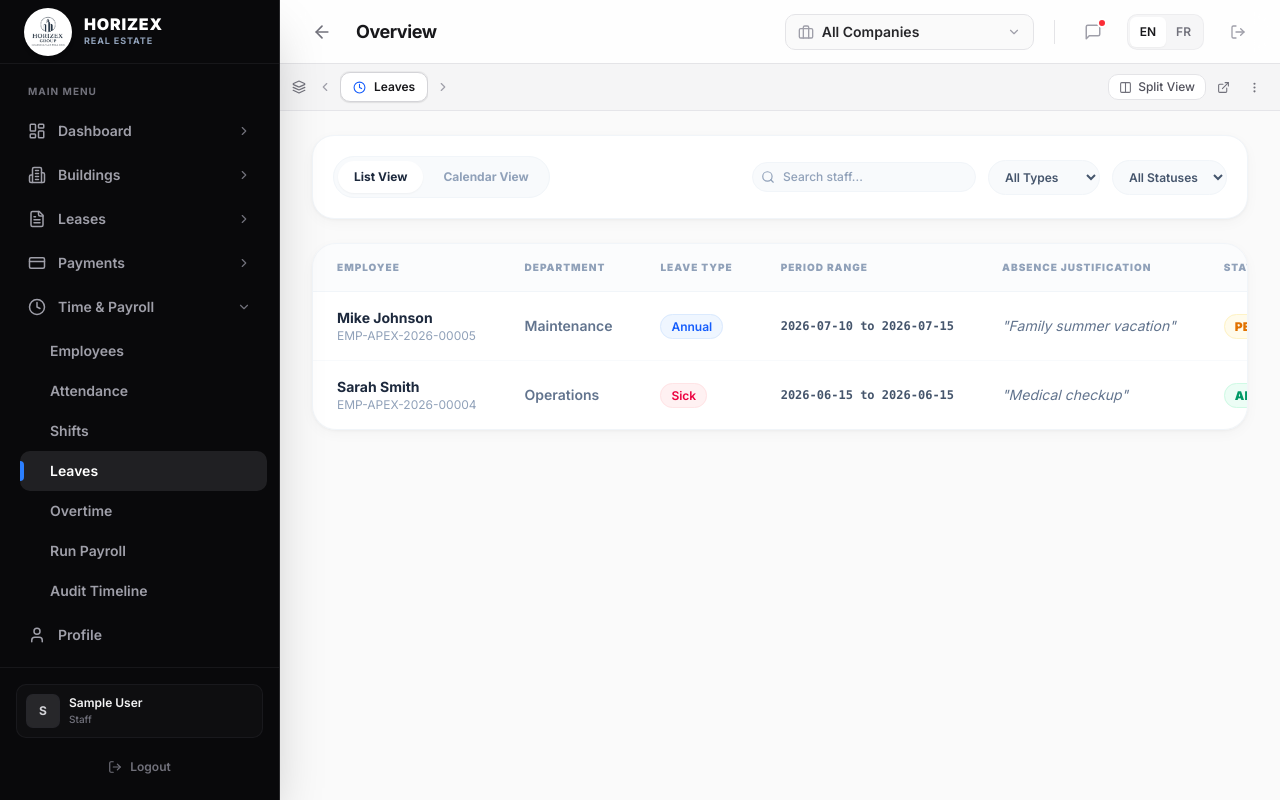
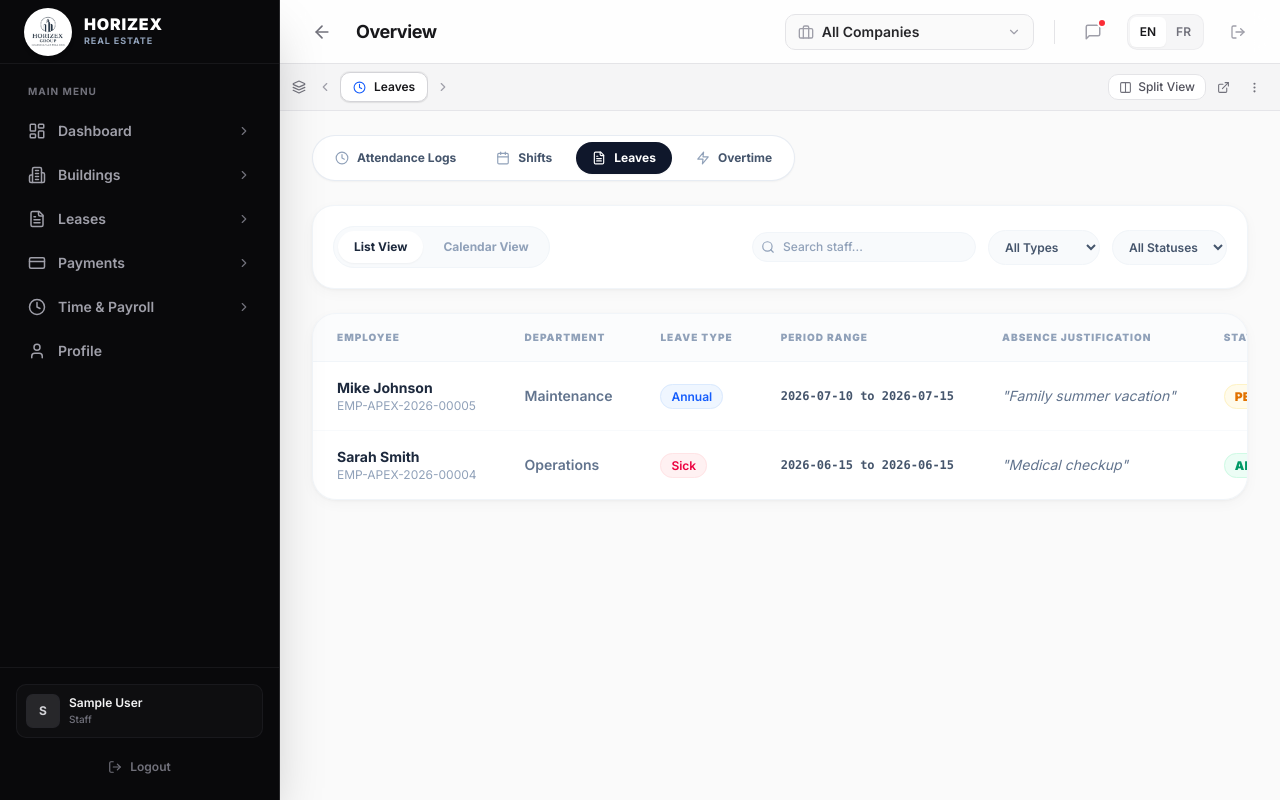
Before and after one commit to Saif-Siddiqui16/horizex_property, a React (Vite) app: page /payroll/leaves in a window 1280 px wide. Built offline with nearby package versions, Linux system fonts and the light colour scheme; sample sign-in values are in the browser's storage.

Commit message:
Time-and-payroll

```diff
--- a/src/App.jsx
+++ b/src/App.jsx
@@ -209,9 +209,9 @@ function App() {
           <Route path="/payroll/dashboard" element={<PayrollDashboard />} />
           <Route path="/payroll/employees" element={<EmployeeDirectory />} />
           <Route path="/payroll/attendance" element={<AttendanceManagement />} />
-          <Route path="/payroll/shifts" element={<ShiftManagement />} />
-          <Route path="/payroll/leaves" element={<LeaveManagement />} />
-          <Route path="/payroll/overtime" element={<OvertimeTracking />} />
+          <Route path="/payroll/shifts" element={<AttendanceManagement defaultTab="shifts" />} />
+          <Route path="/payroll/leaves" element={<AttendanceManagement defaultTab="leaves" />} />
+          <Route path="/payroll/overtime" element={<AttendanceManagement defaultTab="overtime" />} />
           <Route path="/payroll/run" element={<PayrollProcessing />} />
           <Route path="/payroll/timeline" element={<PayrollTimelinePage />} />
 
--- a/src/layouts/Sidebar.jsx
+++ b/src/layouts/Sidebar.jsx
@@ -128,9 +128,6 @@ const NAV_ITEMS = [
       { label: "Dashboard", tKey: "sidebar.payroll_dash", path: "/payroll/dashboard" },
       { label: "Employees", tKey: "sidebar.employees", path: "/payroll/employees" },
       { label: "Attendance", tKey: "sidebar.attendance", path: "/payroll/attendance" },
-      { label: "Shifts", tKey: "sidebar.shifts", path: "/payroll/shifts" },
-      { label: "Leaves", tKey: "sidebar.leaves", path: "/payroll/leaves" },
-      { label: "Overtime", tKey: "sidebar.overtime", path: "/payroll/overtime" },
       { label: "Run Payroll", tKey: "sidebar.run_payroll", path: "/payroll/run" },
       { label: "Audit Timeline", tKey: "sidebar.payroll_timeline", path: "/payroll/timeline" }
     ]
--- a/src/pages/payroll/AttendanceManagement.jsx
+++ b/src/pages/payroll/AttendanceManagement.jsx
@@ -1,14 +1,39 @@
 import React, { useState, useEffect } from 'react';
 
-import { Search, Calendar, Clock, Edit3, ShieldAlert } from 'lucide-react';
+import { Search, Calendar, Clock, Edit3, ShieldAlert, FileText, Zap } from 'lucide-react';
 import attendanceService from '../../services/attendanceService';
 import employeeService from '../../services/employeeService';
 import departmentService from '../../services/departmentService';
 import permissionService from '../../services/permissionService';
 import AttendanceTable from '../../components/payroll/AttendanceTable';
 import AttendanceTimeline from '../../components/payroll/AttendanceTimeline';
+import { useSearchParams } from 'react-router-dom';
+import { ShiftManagement } from './ShiftManagement';
+import { LeaveManagement } from './LeaveManagement';
+import { OvertimeTracking } from './OvertimeTracking';
 
-export const AttendanceManagement = () => {
+export const AttendanceManagement = ({ defaultTab = 'attendance' }) => {
+  const [searchParams, setSearchParams] = useSearchParams();
+  const urlTab = searchParams.get('tab');
+  const [activeTab, setActiveTab] = useState(urlTab || defaultTab);
+
+  useEffect(() => {
+    if (urlTab) {
+      setActiveTab(urlTab);
+    } else if (defaultTab) {
+      setActiveTab(defaultTab);
+    }
+  }, [urlTab, defaultTab]);
+
+  const handleTabChange = (key) => {
+    setActiveTab(key);
+    if (key === 'attendance') {
+      searchParams.delete('tab');
+      setSearchParams(searchParams);
+    } else {
+      setSearchParams({ tab: key });
+    }
+  };
 const [logs, setLogs] = useState([]);
   const [employees, setEmployees] = useState([]);
   const [departments, setDepartments] = useState([]);
@@ -128,10 +153,46 @@ const [logs, setLogs] = useState([]);
   };
 
   const canManage = permissionService.canManageAttendance();
+  const TABS = [
+    { key: 'attendance', label: 'Attendance Logs', icon: Clock },
+    { key: 'shifts', label: 'Shifts', icon: Calendar },
+    { key: 'leaves', label: 'Leaves', icon: FileText },
+    { key: 'overtime', label: 'Overtime', icon: Zap }
+  ];
 
   return (
     <>
-      <div className="flex flex-col gap-8">
+      <div className="flex flex-col gap-6">
+        {/* Navigation Tabs Bar */}
+        <div className="flex flex-wrap items-center gap-2 p-1.5 bg-white border border-slate-200/80 rounded-2xl shadow-sm w-fit">
+          {TABS.map(tab => {
+            const Icon = tab.icon;
+            const isActive = activeTab === tab.key;
+            return (
+              <button
+                key={tab.key}
+                type="button"
+                onClick={() => handleTabChange(tab.key)}
+                className={`flex items-center gap-2 px-4 py-2 rounded-xl text-xs font-bold transition-all cursor-pointer ${
+                  isActive
+                    ? 'bg-slate-900 text-white shadow-sm'
+                    : 'text-slate-600 hover:text-slate-900 hover:bg-slate-100 bg-transparent border-none'
+                }`}
+              >
+                <Icon size={14} className={isActive ? 'text-white' : 'text-slate-400'} />
+                <span>{tab.label}</span>
+              </button>
+            );
+          })}
+        </div>
+
+        {/* Tab Views */}
+        {activeTab === 'shifts' && <ShiftManagement />}
+        {activeTab === 'leaves' && <LeaveManagement />}
+        {activeTab === 'overtime' && <OvertimeTracking />}
+
+        {activeTab === 'attendance' && (
+          <div className="flex flex-col gap-8">
 
         {/* Filters Header bar */}
         <div className="flex flex-wrap items-center justify-between gap-4 bg-white border border-slate-100 rounded-3xl p-6 shadow-card">
@@ -206,7 +267,8 @@ const [logs, setLogs] = useState([]);
             <AttendanceTimeline log={selectedLog} />
           </div>
         </div>
-
+          </div>
+        )}
       </div>
 
       {/* OVERRIDE ATTENDANCE MODAL */}
```
